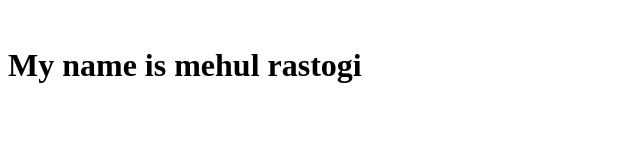
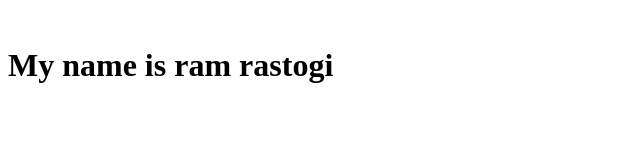
Before and after one commit to mehul-16/coursera, a plain HTML site: page site/index.html in a window 1280 px wide. Shown: the whole page, without its empty margins (0-640 px from the left). Drawn offline with Linux system fonts and the light colour scheme.

Commit message:
MY first page

```diff
--- a/site/index.html
+++ b/site/index.html
@@ -7,6 +7,6 @@
 </head>
 <body>
 	<br>
-	<h1>My name is mehul rastogi</h1>
+	<h1>My name is ram rastogi</h1>
 </body>
 </html>
```
